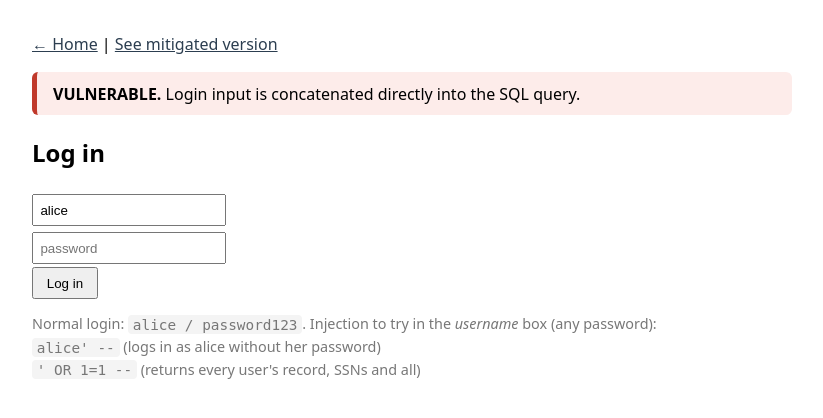
After one commit to brysonnoble/CYB3801_final_project, a Flask app: page /neva/vulnerable in a window 1280 px wide. The commit adds this page. Shown: the top 418 px of the page, without its empty margins (228-1051 px from the left). Run offline with Flask 3, Linux system fonts and the light colour scheme.

Commit message:
Add SQL injection vulnerable + mitigated login, README section (Neva)

```diff
--- a/app.py
+++ b/app.py
@@ -16,6 +16,7 @@ Teammates: add your routes in the clearly marked sections at the bottom.
 import os
 import sqlite3
 import secrets
+import re
 
 from flask import (
     Flask,
@@ -267,8 +268,70 @@ def get_comments():
 
 # ===========================================================================
 # NEVA ILDEM  -  SQL Injection
-# TODO: add your vulnerable + mitigated routes here.
 # ===========================================================================
+# --- Neva's SQL injection: vulnerable + mitigated login --------------------
+NEVA_RESULT_COLS = ["username", "email", "ssn", "balance"]
+NEVA_USERNAME_RE = re.compile(r"^[A-Za-z0-9_]{1,32}$")
+
+
+def _rows_to_dicts(rows):
+    return [{col: row[col] for col in NEVA_RESULT_COLS} for row in rows]
+
+
+@app.route("/neva/vulnerable", methods=["GET", "POST"])
+def neva_vulnerable():
+    """VULNERABLE login: user input is concatenated into the SQL string."""
+    result = None
+    executed_query = None
+    error = None
+    if request.method == "POST":
+        username = request.form.get("username", "")
+        password = request.form.get("password", "")
+        query = (
+            "SELECT username, email, ssn, balance FROM users "
+            "WHERE username = '" + username + "' AND password = '" + password + "'"
+        )
+        executed_query = query
+        print(f"[NEVA][SQLi] executing: {query}")
+        conn = get_db()
+        try:
+            rows = conn.execute(query).fetchall()
+            result = _rows_to_dicts(rows)
+        except Exception as exc:
+            error = str(exc)
+        finally:
+            conn.close()
+    return render_template(
+        "neva_vulnerable.html",
+        result=result,
+        executed_query=executed_query,
+        error=error,
+        cols=NEVA_RESULT_COLS,
+    )
+
+
+@app.route("/neva/mitigated", methods=["GET", "POST"])
+def neva_mitigated():
+    """MITIGATED login: input validation + parameterized query (find_user)."""
+    result = None
+    error = None
+    if request.method == "POST":
+        username = request.form.get("username", "")
+        password = request.form.get("password", "")
+        if not NEVA_USERNAME_RE.match(username):
+            error = "Username must be 1-32 letters, numbers, or underscores."
+        else:
+            user = find_user(username, password)
+            if user:
+                result = [{col: user[col] for col in NEVA_RESULT_COLS}]
+            else:
+                error = "Invalid credentials."
+    return render_template(
+        "neva_mitigated.html",
+        result=result,
+        error=error,
+        cols=NEVA_RESULT_COLS,
+    )
 
 
 if __name__ == "__main__":
--- /dev/null
+++ b/templates/neva_vulnerable.html
@@ -0,0 +1,64 @@
+<!doctype html>
+<html lang="en">
+<head>
+  <meta charset="utf-8">
+  <meta name="viewport" content="width=device-width, initial-scale=1">
+  <title>Neva &mdash; Vulnerable (SQL Injection)</title>
+  <style>
+    body { font-family: system-ui, sans-serif; max-width: 760px; margin: 2rem auto; padding: 0 1rem; line-height: 1.5; }
+    .banner { background: #fdecea; border-left: 5px solid #c0392b; padding: .6rem 1rem; border-radius: 6px; }
+    input { padding: .4rem; margin: .2rem 0; }
+    button { padding: .4rem .8rem; }
+    pre { background: #f4f4f4; padding: .8rem; border-radius: 6px; overflow-x: auto; white-space: pre-wrap; }
+    table { border-collapse: collapse; margin-top: .5rem; width: 100%; }
+    th, td { border: 1px solid #ccc; padding: .35rem .6rem; text-align: left; font-size: .95rem; }
+    th { background: #f4f4f4; }
+    code { background: #f4f4f4; padding: .1rem .3rem; border-radius: 4px; }
+    a { color: #2c3e50; }
+    .hint { color: #777; font-size: .9rem; }
+  </style>
+</head>
+<body>
+  <p><a href="/">&larr; Home</a> | <a href="/neva/mitigated">See mitigated version</a></p>
+  <div class="banner"><strong>VULNERABLE.</strong> Login input is concatenated
+     directly into the SQL query.</div>
+
+  <h2>Log in</h2>
+  <form method="POST">
+    <input name="username" placeholder="username" value="alice"><br>
+    <input name="password" type="password" placeholder="password"><br>
+    <button type="submit">Log in</button>
+  </form>
+  <p class="hint">Normal login: <code>alice / password123</code>. Injection to try
+     in the <em>username</em> box (any password):<br>
+     <code>alice' --</code> (logs in as alice without her password)<br>
+     <code>' OR 1=1 --</code> (returns every user's record, SSNs and all)</p>
+
+  {% if executed_query %}
+    <h3>Query that ran</h3>
+    <pre>{{ executed_query }}</pre>
+  {% endif %}
+
+  {% if error %}
+    <h3>Database error</h3>
+    <pre>{{ error }}</pre>
+    <p class="hint">An error leaking from user input is itself a sign the input
+       is being parsed as SQL.</p>
+  {% elif result is not none %}
+    <h3>Rows returned ({{ result|length }})</h3>
+    {% if result %}
+      <table>
+        <tr>{% for col in cols %}<th>{{ col }}</th>{% endfor %}</tr>
+        {% for row in result %}
+          <tr>{% for col in cols %}<td>{{ row[col] }}</td>{% endfor %}</tr>
+        {% endfor %}
+      </table>
+      <p class="hint">Note the <code>ssn</code> and <code>balance</code> columns:
+         a successful injection leaks sensitive data for users you never
+         authenticated as.</p>
+    {% else %}
+      <p>No matching user.</p>
+    {% endif %}
+  {% endif %}
+</body>
+</html>
```
Also changed, not shown: templates/index.html (+7 -2 lines), templates/neva_mitigated.html (added, +52 -0 lines), README.md.
